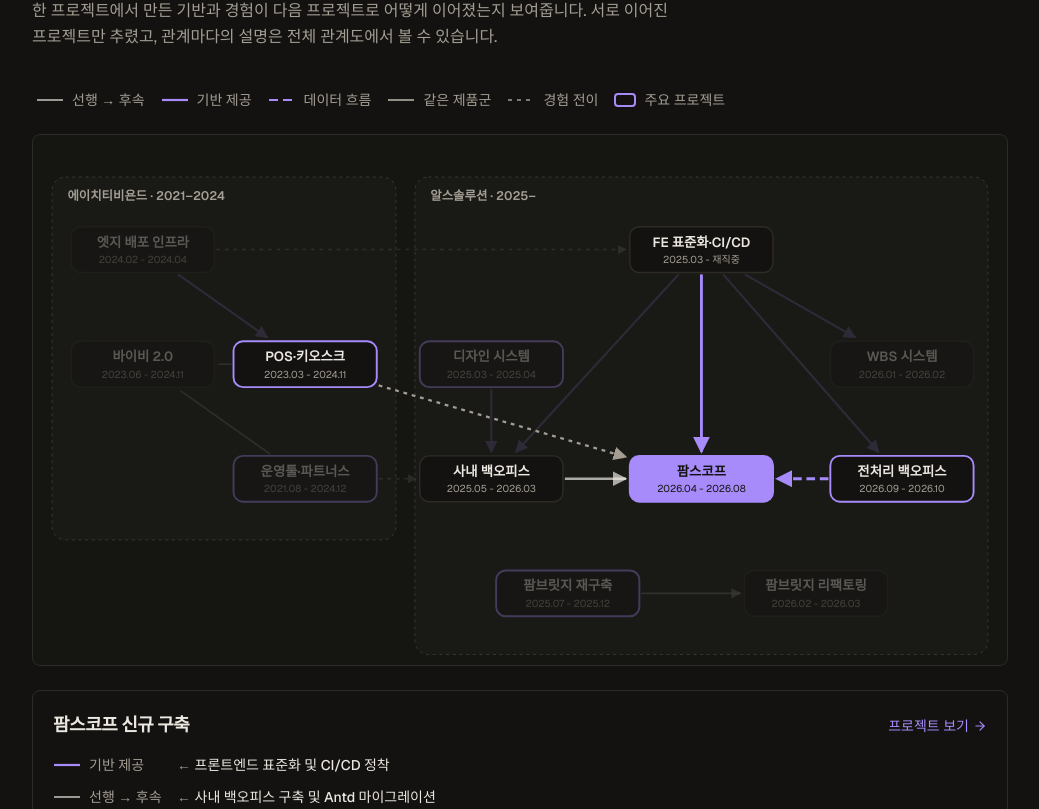
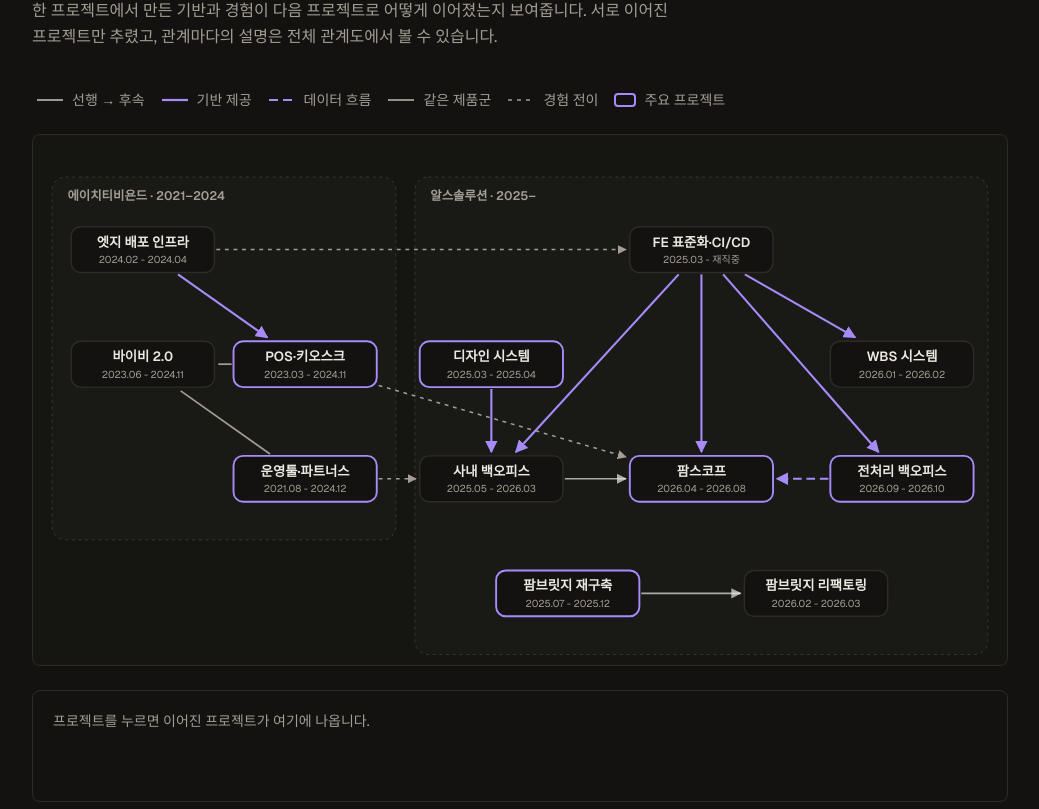
Before and after one commit to shuobyian/portfolio, a Next.js app: page / in a window 1280 px wide. Shown: the part 2591-3400 px from the top of the page, without its empty margins (120-1159 px from the left). Built offline with nearby package versions, Linux system fonts and the light colour scheme; a web font is replaced by a local one.

Commit message:
feat: 홈 관계도에서 기본 선택 빼기
처음부터 한 프로젝트가 골라져 있으면 나머지 노드가 흐리게 보여 전체
모양이 잘 안 읽히므로, 홈에서는 아무것도 고르지 않은 상태로 시작한다.

Co-Authored-By: Claude Opus 5.5 <noreply@anthropic.com>

```diff
--- a/src/app/page.tsx
+++ b/src/app/page.tsx
@@ -157,7 +157,7 @@ export default function Home() {
         </p>
         {/* 좁은 화면에서는 가로로 넘겨야 하는 도면 대신 프로젝트 페이지의 관계도로 안내한다 */}
         <div className="mt-10 hidden sm:block">
-          <ProjectRelationMap compact highlightFeatured defaultSelected="pharmscope" />
+          <ProjectRelationMap compact highlightFeatured />
         </div>
         <Link
           href="/projects?view=map"
```
